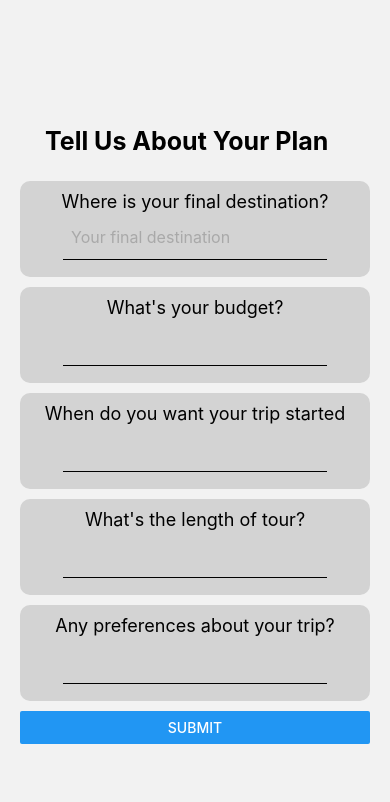
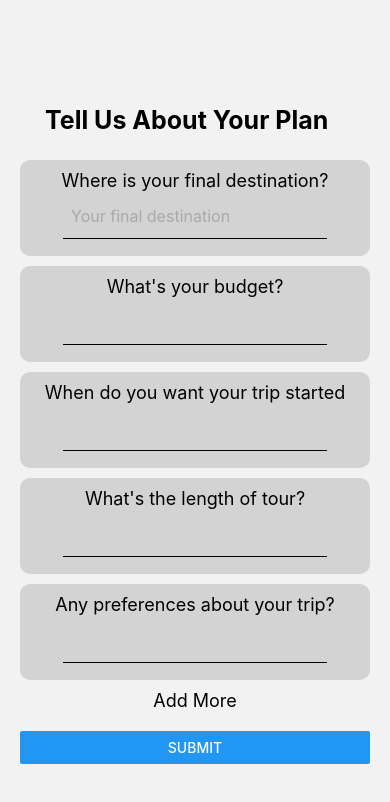
Before and after one commit to YiXeng/mobile, a React Native app: screen /input in a window 390 px wide. Shown: the top 802 px of the page. Built offline with nearby package versions, Linux system fonts and the light colour scheme; no server answers.

Commit message:
update UserInputScreen

```diff
--- a/src/screens/UserInputScreen.js
+++ b/src/screens/UserInputScreen.js
@@ -1,5 +1,6 @@
 import React, { useState } from "react";
-import { View, TextInput, Text, StyleSheet, Button, ActivityIndicator } from "react-native";
+import { View, TextInput, Text, StyleSheet, Button, ActivityIndicator, TouchableOpacity } from "react-native";
+// import AddIcon from '@mui/icons-material/Add';
 
 import AsyncStorage from "@react-native-async-storage/async-storage";
 import useCompletion from '../hooks/useCompletion';
@@ -11,7 +12,13 @@ const UserInputScreen = ({ navigation }) => {
   const [dates, setDates] = useState("");
   const [preferences, setPreferences] = useState("");
   const [lengthOfTour, setLengthOfTour] = useState("");
-  const [additionalInfo, setAdditionalInfo] = useState("");
+  const [additionalInfo, setAdditionalInfo] = useState(true);
+  const [moreInfoText, setMoreInfoText] = useState("");
+
+
+  const addMore = () => {
+    setAdditionalInfo(!additionalInfo)
+  }
 
   // const [mockJsonData, setmockJsonData] = useState("");
   // const [bool, setbool] = useState("");
@@ -140,6 +147,21 @@ const UserInputScreen = ({ navigation }) => {
       <View style={styles.inputContainer}></View>
       </View>
 
+      {additionalInfo ? (
+        <TouchableOpacity onPress={addMore} style={styles.label}>
+
+          <Text style={styles.label}>Add More</Text>
+        </TouchableOpacity>
+      ) : <View style = {styles.bubble}>
+        <Text style={styles.label}>More Info</Text>
+        <TextInput
+          style={styles.input}
+          value={moreInfoText}
+          onChangeText={setMoreInfoText}
+        />
+        <View style={styles.inputContainer}></View>
+        </View>}
+
       <Button title="Submit" onPress={handleSubmit} />
     </View>
   );
@@ -189,7 +211,9 @@ const styles = StyleSheet.create({
     padding: 10, // Padding inside the bubble
     marginBottom: 10, // Spacing between bubbles
     width: '100%', // Adjust the width as needed
-  }
+  },
+
+
 
 });
 
```
Also changed, not shown: package.json (+6 -2 lines), 1 other file (tests, documents, lock files or other folders).
